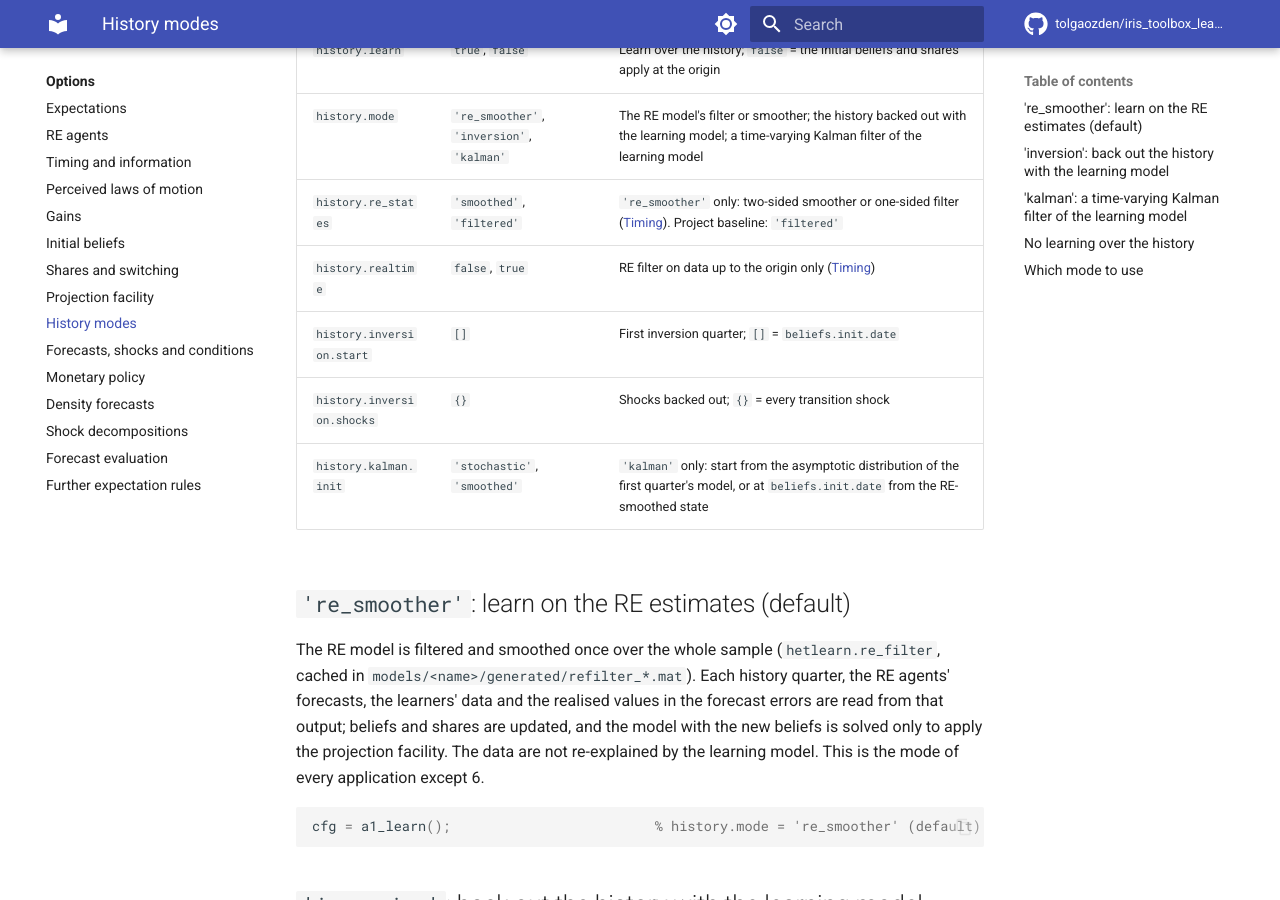
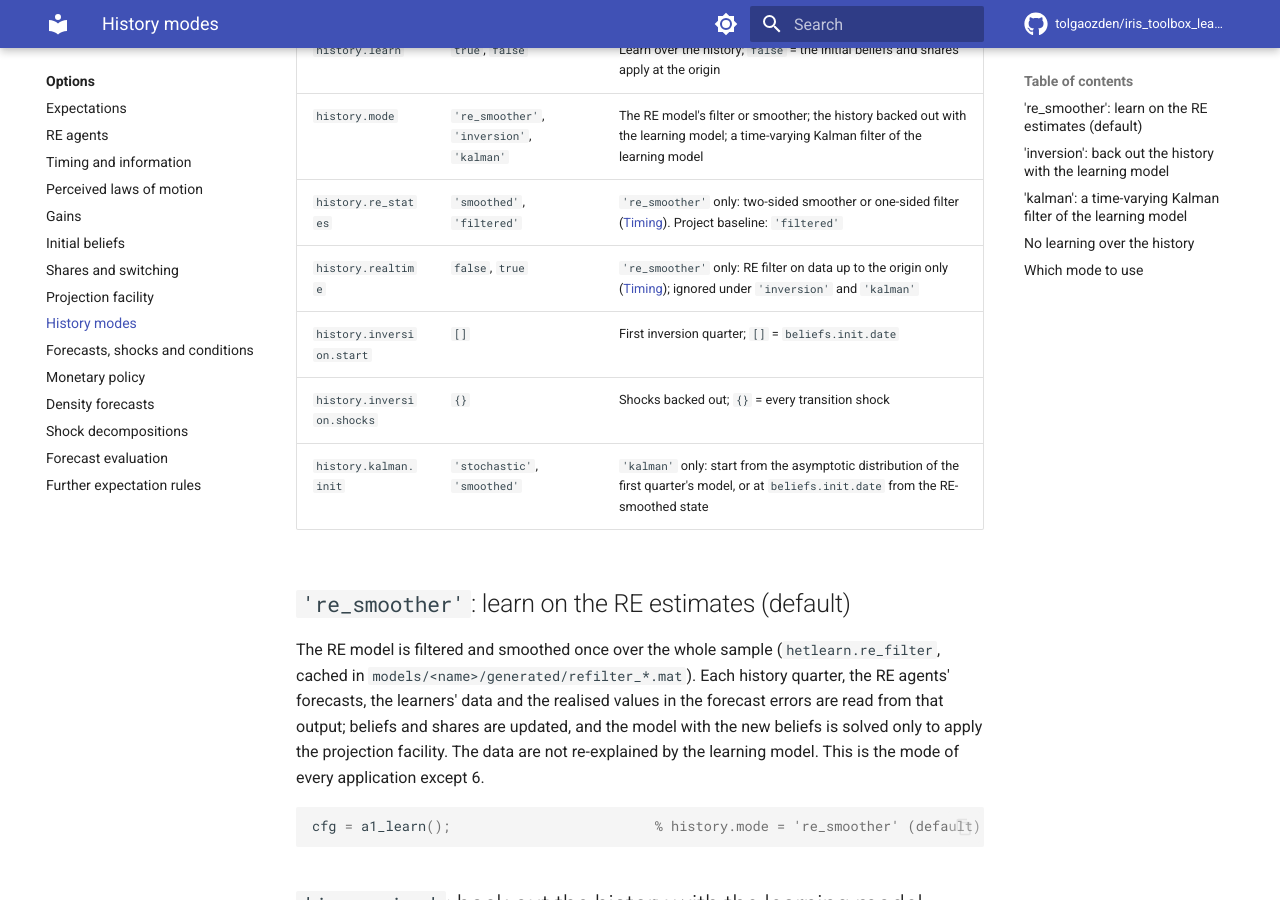
Before and after one commit to HetLearn/iris_toolbox_learning, an MkDocs documentation site: the page built from docs_site/options/history-modes.md, in a window 1280 px wide and 900 px high, scrolled down 339 px. Built offline with MkDocs 1.6.1 and Material for MkDocs 9.7.7, drawn with Linux system fonts in a browser that asks for light colours; comment, search, counter and statistics services are not loaded.

Commit message:
Clean-up before submission: comments and docs (docs_site/options/history-modes.md)
Stale facility comments, the test master path, the DESIGN option tree, user-guide notes (realtime scope, plmMismatch, gain.koz.master lists, evaluate_tables options), site and README consistency. No behaviour change.

```diff
--- a/docs_site/options/history-modes.md
+++ b/docs_site/options/history-modes.md
@@ -9,7 +9,7 @@ the past states. `history.mode` decides where they come from.
 | `history.learn` | `true`, `false` | Learn over the history; `false` = the initial beliefs and shares apply at the origin |
 | `history.mode` | `'re_smoother'`, `'inversion'`, `'kalman'` | The RE model's filter or smoother; the history backed out with the learning model; a time-varying Kalman filter of the learning model |
 | `history.re_states` | `'smoothed'`, `'filtered'` | `'re_smoother'` only: two-sided smoother or one-sided filter ([Timing](timing.md#filtered-or-smoothed-history)). Project baseline: `'filtered'` |
-| `history.realtime` | `false`, `true` | RE filter on data up to the origin only ([Timing](timing.md#real-time-filtering)) |
+| `history.realtime` | `false`, `true` | `'re_smoother'` only: RE filter on data up to the origin only ([Timing](timing.md#real-time-filtering)); ignored under `'inversion'` and `'kalman'` |
 | `history.inversion.start` | `[]` | First inversion quarter; `[]` = `beliefs.init.date` |
 | `history.inversion.shocks` | `{}` | Shocks backed out; `{}` = every transition shock |
 | `history.kalman.init` | `'stochastic'`, `'smoothed'` | `'kalman'` only: start from the asymptotic distribution of the first quarter's model, or at `beliefs.init.date` from the RE-smoothed state |
```
